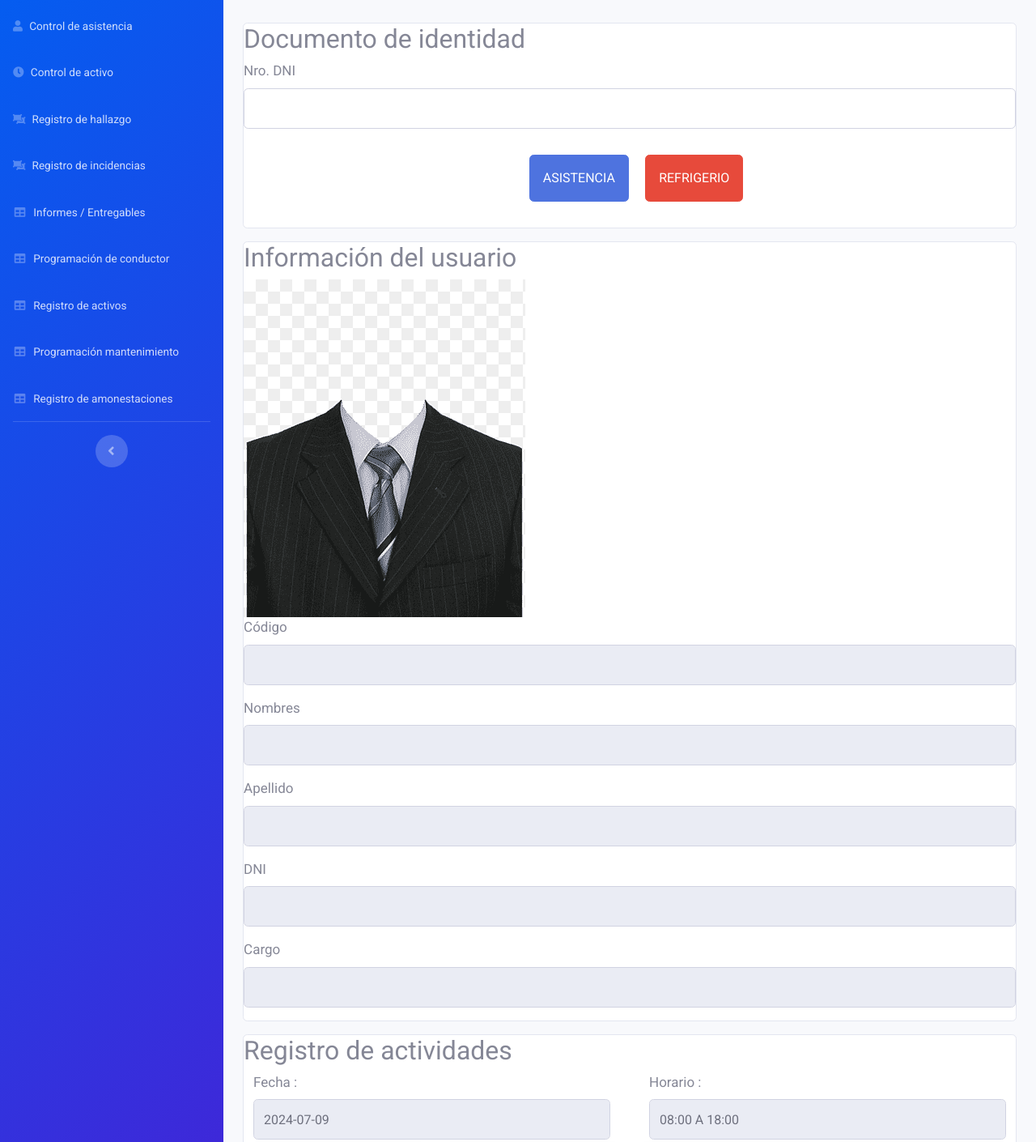
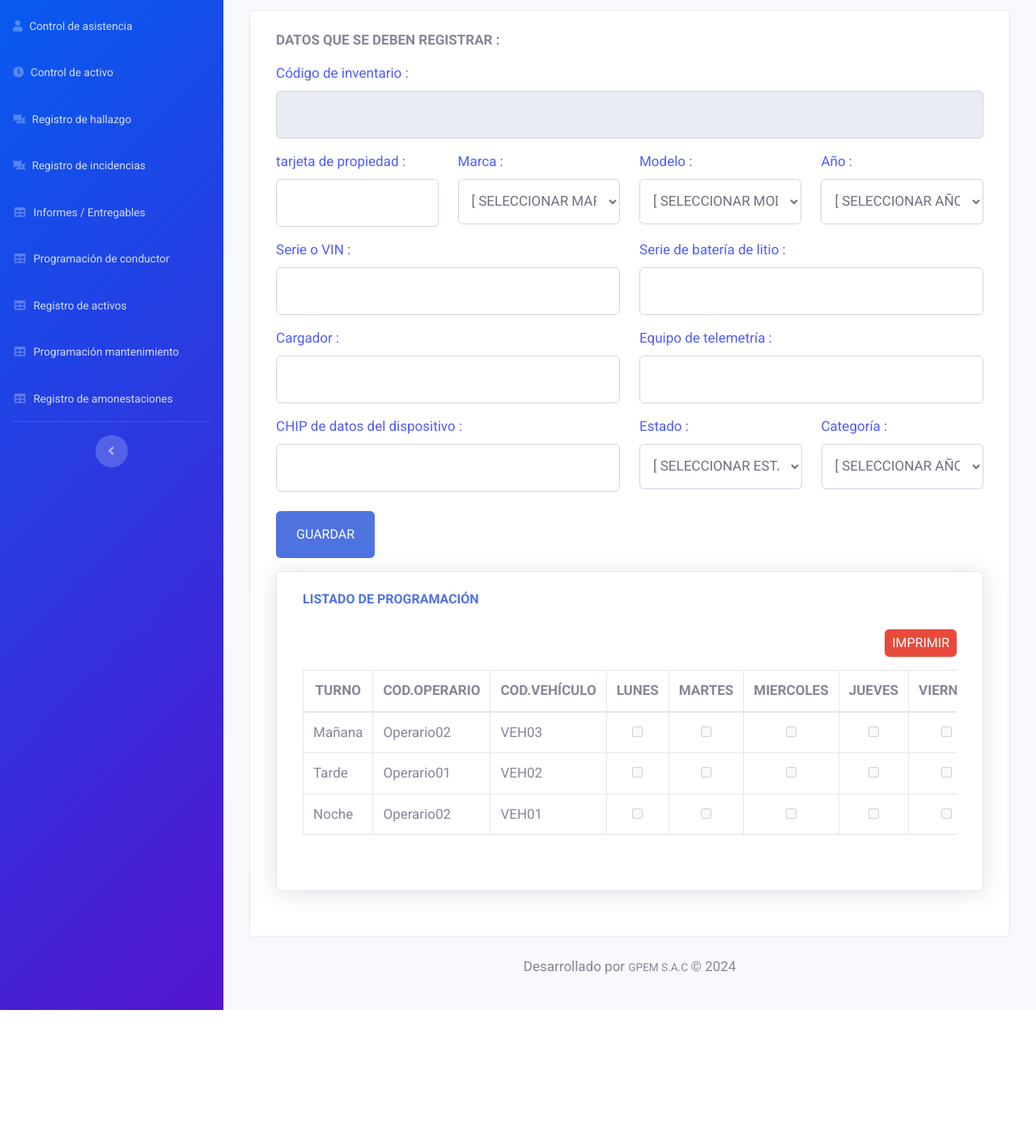
Before and after one commit to juanjociber/SITLAB, a plain HTML site: page registro-activos.html in a window 1280 px wide. Shown: the part 143-1553 px from the top of the page at 81% size. After the commit the page ends 1390 px from the top, so only its background shows below. Drawn offline with Linux system fonts and the light colour scheme.

Commit message:
registro de activos

```diff
--- a/registro-activos.html
+++ b/registro-activos.html
@@ -29,6 +29,27 @@
         }
         h1{
             color: #505cfd;
+        }
+        .container-fluid{
+          padding-left: 0.5rem;
+          padding-right: 0.5rem;
+        }
+        .card{
+          padding: 1rem;
+        }
+
+        @media(min-width:992px){
+          .container-fluid{
+            padding-left: 2rem;
+            padding-right: 2rem;
+          }
+          .card{
+            padding: 2rem;
+            padding-top: 0;
+          }
+          h1{
+            margin-bottom: 2rem;
+          }
         }
     </style>
 </head>
@@ -346,140 +367,164 @@
 
                 <!-- Begin Page Content -->
                 <div class="container-fluid">
+                      <div class="mb-2 header text-uppercase text-center">
+                        <h1>Módulo de Registro de activos</h1>
+                      </div>
+                      <main class="contenedor">
+                        <div class="card">
+                          <form>
+                            <div class="pt-4">
+                                <p class="text-uppercase"><strong>Datos que se deben registrar :</strong></p>
+                            </div>
+                            <div class="row">
+                              <div class="form-group col-sm-3 col-md-6 col-lg-12">
+                                <label for="opsalida" class="color-label">Código de inventario :</label>
+                                <input type="text" class="form-control py-3 custom-auto-height" id="exampleInputEmail1" disabled>
+                              </div>
+                              <div class="form-group col-sm-3 col-md-6 col-lg-3">
+                                <label for="opsalida" class="color-label">tarjeta de propiedad :</label>
+                                <input type="text" class="form-control py-3 custom-auto-height" id="exampleInputEmail1">
+                              </div>
+                              <div class="form-group col-sm-3 col-md-6 col-lg-3">
+                                <label for="turnoentrada" class="color-label">Marca :</label>
+                                <select id="inputState" class="form-control py-3 custom-auto-height">
+                                    <option selected>[ Seleccionar marca ]</option>
+                                    <option>Marca01</option>
+                                    <option>Marca02</option>
+                                    <option>Marca03</option>
+                                </select>
+                              </div>
+                              <div class="form-group col-sm-3 col-md-6 col-lg-3">
+                                <label for="turnoentrada" class="color-label">Modelo :</label>
+                                <select id="inputState" class="form-control py-3 custom-auto-height">
+                                    <option selected>[ Seleccionar modelo ]</option>
+                                    <option>Modelo01</option>
+                                    <option>Modelo02</option>
+                                    <option>Modelo03</option>
+                                </select>
+                              </div>
+                              <div class="form-group col-sm-3 col-md-6 col-lg-3">
+                                <label for="turnoentrada" class="color-label">Año :</label>
+                                <select id="inputState" class="form-control py-3 custom-auto-height">
+                                    <option selected>[ Seleccionar año ]</option>
+                                    <option>2020</option>
+                                    <option>2021</option>
+                                    <option>2022</option>
+                                    <option>2023</option>
+                                    <option>2024</option>
+                                </select>
+                              </div>
+                              <div class="form-group col-sm-3 col-md-6 col-lg-6">
+                                <label for="opsalida" class="color-label">Serie o VIN :</label>
+                                <input type="text" class="form-control py-3 custom-auto-height" id="exampleInputEmail1">
+                              </div>
+                              <div class="form-group col-sm-3 col-md-6 col-lg-6">
+                                <label for="opsalida" class="color-label">Serie de batería de litio :</label>
+                                <input type="text" class="form-control py-3 custom-auto-height" id="exampleInputEmail1">
+                              </div>
+                              <div class="form-group col-sm-3 col-md-6 col-lg-6">
+                                <label for="opsalida" class="color-label">Cargador :</label>
+                                <input type="text" class="form-control py-3 custom-auto-height" id="exampleInputEmail1">
+                              </div>
+                              <div class="form-group col-sm-3 col-md-6 col-lg-6">
+                                <label for="opsalida" class="color-label">Equipo de telemetría :</label>
+                                <input type="text" class="form-control py-3 custom-auto-height" id="exampleInputEmail1">
+                              </div>
+                              <div class="form-group col-sm-3 col-md-6 col-lg-6">
+                                <label for="opsalida" class="color-label">CHIP de datos del dispositivo :</label>
+                                <input type="text" class="form-control py-3 custom-auto-height" id="exampleInputEmail1">
+                              </div>
+                              <div class="form-group col-sm-3 col-md-6 col-lg-3">
+                                <label for="turnoentrada" class="color-label">Estado :</label>
+                                <select id="inputState" class="form-control py-3 custom-auto-height">
+                                    <option selected>[ Seleccionar estado ]</option>
+                                    <option>Operativo</option>
+                                    <option>Regular</option>
+                                    <option>Inoperativo</option>
+                                </select>
+                              </div>
+                              <div class="form-group col-sm-3 col-md-6 col-lg-3">
+                                <label for="turnoentrada" class="color-label">Categoría :</label>
+                                <select id="inputState" class="form-control py-3 custom-auto-height">
+                                    <option selected>[ Seleccionar año ]</option>
+                                    <option>VIP</option>
+                                    <option>Servicio</option>
+                                    <option>Retén</option>
+                                </select>
+                              </div>
+                            </div>
+                            <div  class="mt-2 mb-3">
+                                <button type="submit" class="btn btn-primary pt-3 pb-3 pl-4 pr-4 text-uppercase">Guardar</button>
+                            </div>
 
-                  <div class="p-3 mb-2 header text-uppercase text-center">
-                    <h1>Sistema de Control de Asistencias</h1>
-                  </div>
-
-                  <div id='mostrar'></div>
-
-                  <main class="contenedor grid-lg">
-
-                    <div class="card mb-3 grid-2 dni-grid">
-                      <h2 class="titulo-card">Documento de identidad</h2>
-                      <div class="form-group">
-                        <label for="nroDni">Nro. DNI</label>
-                        <input type="tel" class="form-control pt-4 pb-4" id="nroDni">
-                      </div>
-                      <div class="form-group text-center">
-                        <button type="button" class="btn btn-primary text-uppercase p-3 m-3" id="btnAsistencia">Asistencia</button>
-                        <button type="button" class="btn btn-danger text-uppercase p-3" id="btnRefrigerio">Refrigerio</button>
-                      </div>
-                    </div>
-
-                    <div class="card mb-3 grid-2 informacion-grid">
-                      <h2 class="titulo-card">Información del usuario</h2>
-                      <div class="contenedor-foto grid-foto">
-                        <img src="img/foto.png" alt="Foto del usuario">
-                      </div>
-                      <div class="form-group grid-codigo flex-dato">
-                        <label class="label-dato" for="codigo">Código</label>
-                        <input type="text" class="form-control pt-4 pb-4" id="codigo" disabled>
-                      </div>
-                      <div class="form-group grid-nombre flex-dato">
-                        <label class="label-dato" for="nombre">Nombres</label>
-                        <input type="text" class="form-control pt-4 pb-4" id="nombre" disabled>
-                      </div>
-                      <div class="form-group grid-apellido flex-dato">
-                        <label class="label-dato" for="apellido">Apellido</label>
-                        <input type="text" class="form-control pt-4 pb-4" id="apellido" disabled>
-                      </div>
-                      <div class="form-group grid-dni flex-dato">
-                        <label class="label-dato" for="dni">DNI</label>
-                        <input type="text" class="form-control pt-4 pb-4" id="dni" disabled>
-                      </div>
-                      <div class="form-group grid-cargo flex-dato">
-                        <label class="label-dato" for="cargo">Cargo</label>
-                        <input type="text" class="form-control pt-4 pb-4" id="cargo" disabled>
-                      </div>
-                    </div>
-
-                    <!-- Sección registro de actividades -->
-                    <div class="card mb-3">
-                        <h2 class="titulo-card">Registro de actividades</h2>
-
-                        <div class="row">
-                          <div class="form-group col-md-6 pl-4 pr-4">
-                            <label for="entrada-fecha">Fecha :</label>
-                            <input type="text" class="form-control pt-4 pb-4" id="entrada-fecha" value="2024-07-09" disabled>
-                          </div>
-
-                          <div class="form-group col-md-6 pl-4 pr-4">
-                            <label for="entrada-horario">Horario :</label>
-                            <input type="text" class="form-control pt-4 pb-4" id="horario" value="08:00 A 18:00" disabled>
-                          </div>
-                        </div>
-
-                        <div class="row p-2">
-                          <div class="col-6 col-md-3 col-lg-3 mb-4">
-                              <div class="card bg-primary text-white shadow">
-                                  <div class="card-body" id="btnIngresoLabores">
-                                      Ingreso labores
+                            <div class="card shadow mb-4 col-lg-12">
+                              <!-- <div class="card-header pt-2 pb-2"> -->
+                                  <h6 class="m-0 font-weight-bold text-primary mt-4">LISTADO DE PROGRAMACIÓN</h6>
+                              <!-- </div> -->
+                              <div class="card-body pl-0 pr-0">
+                                  <div  class="mt-2 mb-3" style="display: flex;justify-content: flex-end;">
+                                    <button type="submit" class="btn btn-danger pt-1 pb-1 pl-2 pr-2 text-uppercase">Imprimir</button>
+                                  </div>
+                                  <div class="table-responsive">
+                                      <table class="table table-bordered" id="dataTable" width="100%" cellspacing="0">
+                                          <thead>
+                                              <tr>
+                                                  <th class="text-center">TURNO</th>
+                                                  <th class="text-center">COD.OPERARIO</th>
+                                                  <th class="text-center">COD.VEHÍCULO</th>
+                                                  <th class="text-center">LUNES</th>
+                                                  <th class="text-center">MARTES</th>
+                                                  <th class="text-center">MIERCOLES</th>
+                                                  <th class="text-center">JUEVES</th>
+                                                  <th class="text-center">VIERNES</th>
+                                              </tr>
+                                          </thead>
+                                          <tbody>
+                                              <tr>
+                                                  <td>Mañana</td>
+                                                  <td>Operario02</td>
+                                                  <td>VEH03</td>
+                                                  <td class="text-center"><input type="checkbox" name="countries[]" value="Mal estado" autocomplete="off" disabled></td>
+                                                  <td class="text-center"><input type="checkbox" name="countries[]" value="Mal estado" autocomplete="off" disabled></td>
+                                                  <td class="text-center"><input type="checkbox" name="countries[]" value="Mal estado" autocomplete="off" disabled></td>
+                                                  <td class="text-center"><input type="checkbox" name="countries[]" value="Mal estado" autocomplete="off" disabled></td>
+                                                  <td class="text-center"><input type="checkbox" name="countries[]" value="Mal estado" autocomplete="off" disabled></td>
+                                              </tr>
+                                              <tr>
+                                                <td>Tarde</td>
+                                                <td>Operario01</td>
+                                                <td>VEH02</td>
+                                                <td class="text-center"><input type="checkbox" name="countries[]" value="Mal estado" autocomplete="off" disabled></td>
+                                                <td class="text-center"><input type="checkbox" name="countries[]" value="Mal estado" autocomplete="off" disabled></td>
+                                                <td class="text-center"><input type="checkbox" name="countries[]" value="Mal estado" autocomplete="off" disabled></td>
+                                                <td class="text-center"><input type="checkbox" name="countries[]" value="Mal estado" autocomplete="off" disabled></td>
+                                                <td class="text-center"><input type="checkbox" name="countries[]" value="Mal estado" autocomplete="off" disabled></td>
+                                            </tr>
+                                            <tr>
+                                              <td>Noche</td>
+                                              <td>Operario02</td>
+                                              <td>VEH01</td>
+                                              <td class="text-center"><input type="checkbox" name="countries[]" value="Mal estado" autocomplete="off" disabled></td>
+                                              <td class="text-center"><input type="checkbox" name="countries[]" value="Mal estado" autocomplete="off" disabled></td>
+                                              <td class="text-center"><input type="checkbox" name="countries[]" value="Mal estado" autocomplete="off" disabled></td>
+                                              <td class="text-center"><input type="checkbox" name="countries[]" value="Mal estado" autocomplete="off" disabled></td>
+                                              <td class="text-center"><input type="checkbox" name="countries[]" value="Mal estado" autocomplete="off" disabled></td>
+                                          </tr>
+                                          </tbody>
+                                      </table>
                                   </div>
                               </div>
-                          </div>
-                          <div class="col-6 col-md-3 col-lg-3 mb-4">
-                              <div class="card bg-success text-white shadow">
-                                  <div class="card-body inactivo" id="btnIngresoRefrigerio">
-                                      Ingreso refrigerio
-                                  </div>
-                              </div>
-                          </div>
-                          <div class="col-6 col-md-3 col-lg-3 mb-4">
-                              <div class="card bg-info text-white shadow">
-                                  <div class="card-body inactivo" id="btnSalidaRefrigerio">
-                                      Salida refrigerio
-                                  </div>
-                              </div>
-                          </div>
-                          <div class="col-6 col-md-3 col-lg-3 mb-4">
-                              <div class="card bg-warning text-white shadow">
-                                  <div class="card-body inactivo" id="btnSalidaLabores">
-                                      Salida labores
-                                  </div>
-                              </div>
-                          </div>
-                      </div>
-                    </div>
+                            </div>
 
-                    <!-- Hora y Fecha Actual -->
-                    <div class="card text-center p-4 mb-3 hora_fecha-grid">
-                      <div class="form-group">
-                        <time id="horaActual">12:51:00 Hrs.</time>
-                      </div>
-                      <div class="form-group">
-                        <time id="fechaActual">Miercoles, 10 de Junio de 2024</time>
-                      </div>
-                    </div>
-
-                    <div class="card mb-3 geolocalizacion-grid">
-                        <h2 class="titulo-card">Geolocalización de ingreso</h2>
-                        <div class="form-group">
-                            <label for="latitud">Latitud :</label>
-                            <input class="form-control dato-gps" id="latitud" disabled/>
+                          </form>
                         </div>
-                        <div class="form-group">
-                          <label for="longitud">Longitud :</label>
-                          <input class="form-control dato-gps" id="longitud" disabled/>
-                        </div>
-                         <div class="form-group">
-                            <label for="direccion">Dirección :</label>
-                            <textarea class="form-control" name="" id="direccion"></textarea>
-
-                        </div>
-                        <div id='mapa-container'>
-                          <div id="mapa"></div>
-                        </div>
-                      </div>
-                  </main>
-
+                      </main>
                 </div>
                 <!-- /.container-fluid -->
-
             </div>
             <!-- End of Main Content -->
             <!-- Footer -->
-            <footer class="text-center">
+            <footer class="text-center p-4">
               <p>
                   Desarrollado por
                   <small rel="noopener noreferrer">
```
Also changed, not shown: programacion-conductor.html (+3 -0 lines).
